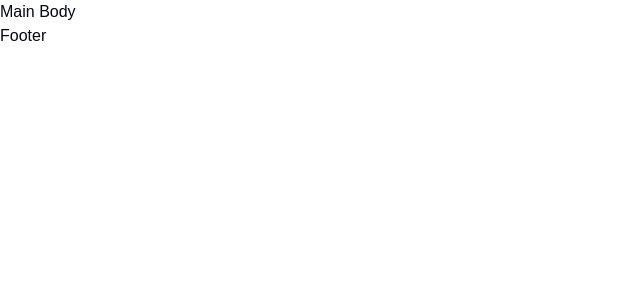
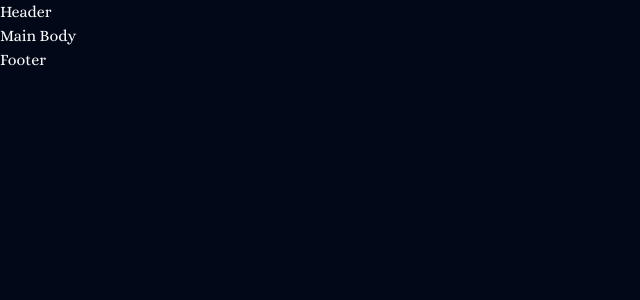
Before and after one commit to rajbahakdanyu/portfolio, a Next.js app: page / in a window 1280 px wide. Shown: the top 300 px of the page, without its empty margins (0-640 px from the left). Built offline with nearby package versions, Linux system fonts and the light colour scheme.

Commit message:
set dark mode as default

```diff
--- a/app/layout.tsx
+++ b/app/layout.tsx
@@ -1,6 +1,7 @@
 import type { Metadata } from "next"
 import localFont from "next/font/local"
 import "./globals.css"
+import { ThemeProvider } from "@/components/theme-provider"
 
 const alice = localFont({
     src: "./fonts/Alice.ttf",
@@ -19,7 +20,14 @@ export default function RootLayout({
 }>) {
     return (
         <html lang='en'>
-            <body className={`${alice.variable}  antialiased`}>{children}</body>
+            <body className={`${alice.variable}  antialiased`}>
+                <ThemeProvider
+                    attribute='class'
+                    defaultTheme='dark'
+                    disableTransitionOnChange>
+                    {children}
+                </ThemeProvider>
+            </body>
         </html>
     )
 }
--- a/app/page.tsx
+++ b/app/page.tsx
@@ -1,6 +1,7 @@
 export default function Home() {
     return (
-        <div>
+        <div className='font-[family-name:var(--font-alice)]'>
+            <header>Header</header>
             <main>Main Body</main>
             <footer>Footer</footer>
         </div>
--- /dev/null
+++ b/components/theme-provider.tsx
@@ -0,0 +1,9 @@
+"use client"
+
+import * as React from "react"
+import { ThemeProvider as NextThemesProvider } from "next-themes"
+import { type ThemeProviderProps } from "next-themes/dist/types"
+
+export function ThemeProvider({ children, ...props }: ThemeProviderProps) {
+    return <NextThemesProvider {...props}>{children}</NextThemesProvider>
+}
--- a/package.json
+++ b/package.json
@@ -14,6 +14,7 @@
     "clsx": "^2.1.1",
     "lucide-react": "^0.445.0",
     "next": "14.2.13",
+    "next-themes": "^0.3.0",
     "react": "^18",
     "react-dom": "^18",
     "tailwind-merge": "^2.5.2",
```
Also changed, not shown: 1 other file (tests, documents, lock files or other folders).
